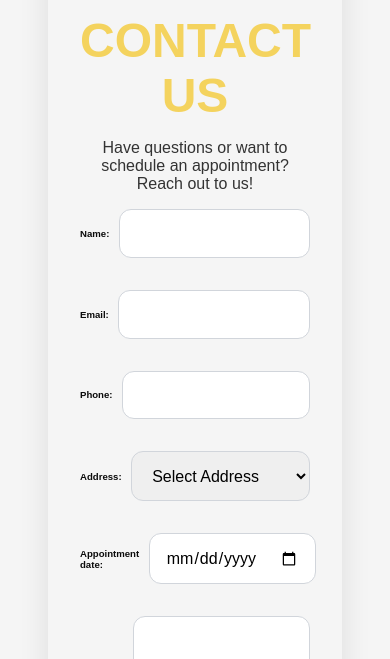
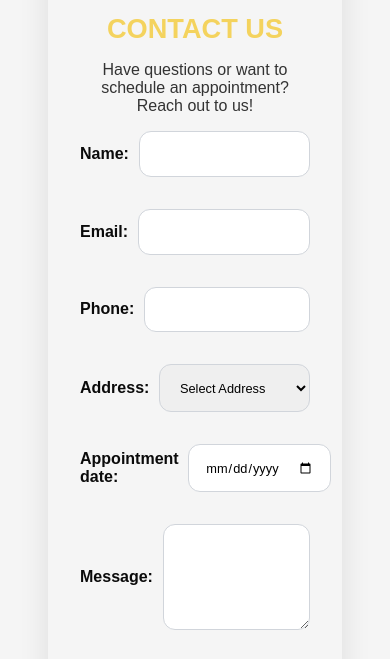
Before and after one commit to mbadiegwushallom560-cmd/Luxury-Barbershop-Website, a plain HTML site: page contact.html in a window 390 px wide. Shown: the part 167-826 px from the top of the page. Drawn offline with Linux system fonts and the light colour scheme.

Commit message:
changed font size to make it more responsive

```diff
--- a/contact.html
+++ b/contact.html
@@ -16,7 +16,7 @@
         <span class="contact-logo">
             <img src="assets/logo.png" alt="#">
         </span>
-        <h1>Contact Us</h1>
+        <h1 id="contact-header">Contact Us</h1>
         <p>Have questions or want to schedule an appointment? Reach out to us!</p>
 
         <form action="submit_contact.php" method="post">
--- a/styles/styes.css
+++ b/styles/styes.css
@@ -580,7 +580,7 @@ footer{
     align-items: center;
 }
 
-h1{
+#contact-header{
     color: var(--gold-light);
     font-size: 3rem;
     text-align: center;
@@ -660,7 +660,7 @@ form{
 
     background: goldenrod;
 
-    transform:translateY(-2px);
+    transform:translateY(-5px);
 }
 
 .contact-logo img{
@@ -669,10 +669,15 @@ form{
 
 @media (max-width: 768px) {
     .input-group input, textarea, select{
-        font: .4rem;
+        font-size: .8rem;
     }
 
     .input-group label{
-        font-size: .6rem;
+        font-size: 1rem;
+    }
+
+    #contact-header{
+        font-size: 1.7rem;
+        font-weight: 700;
     }
 }
```
